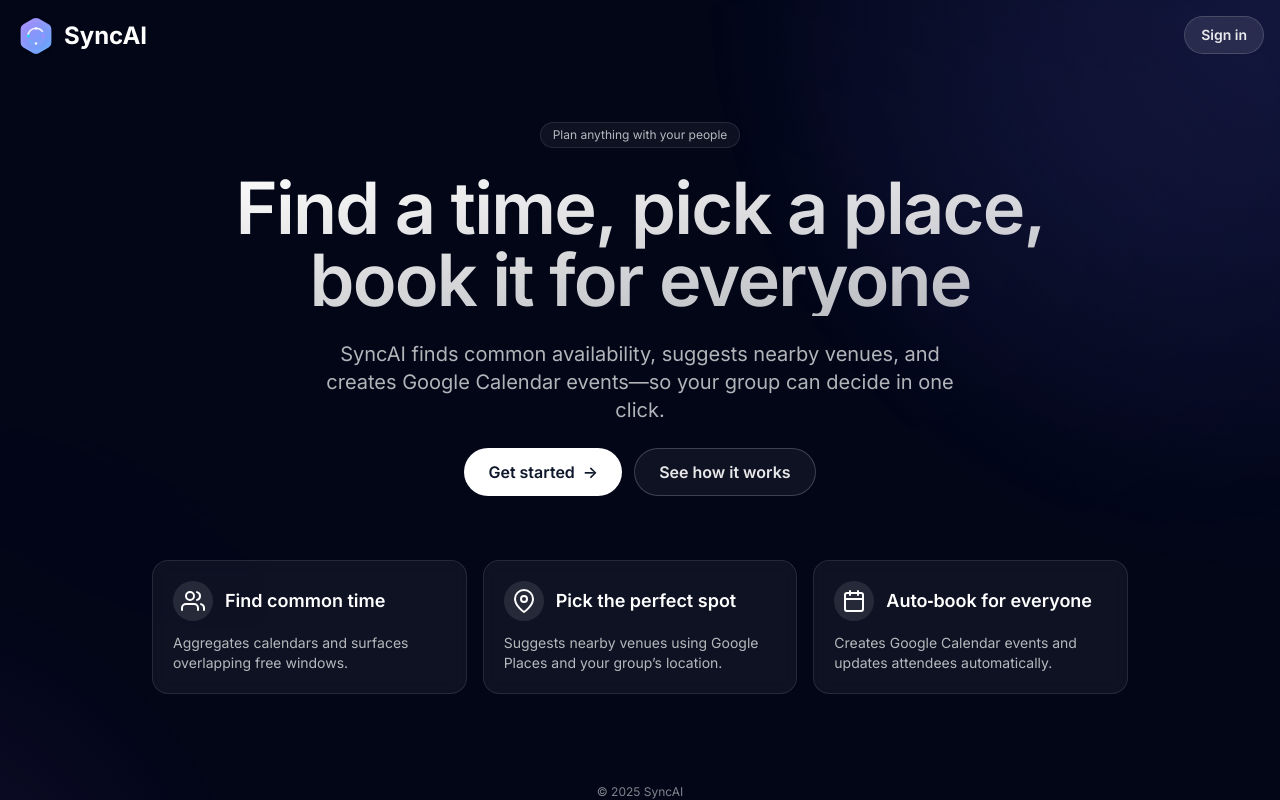
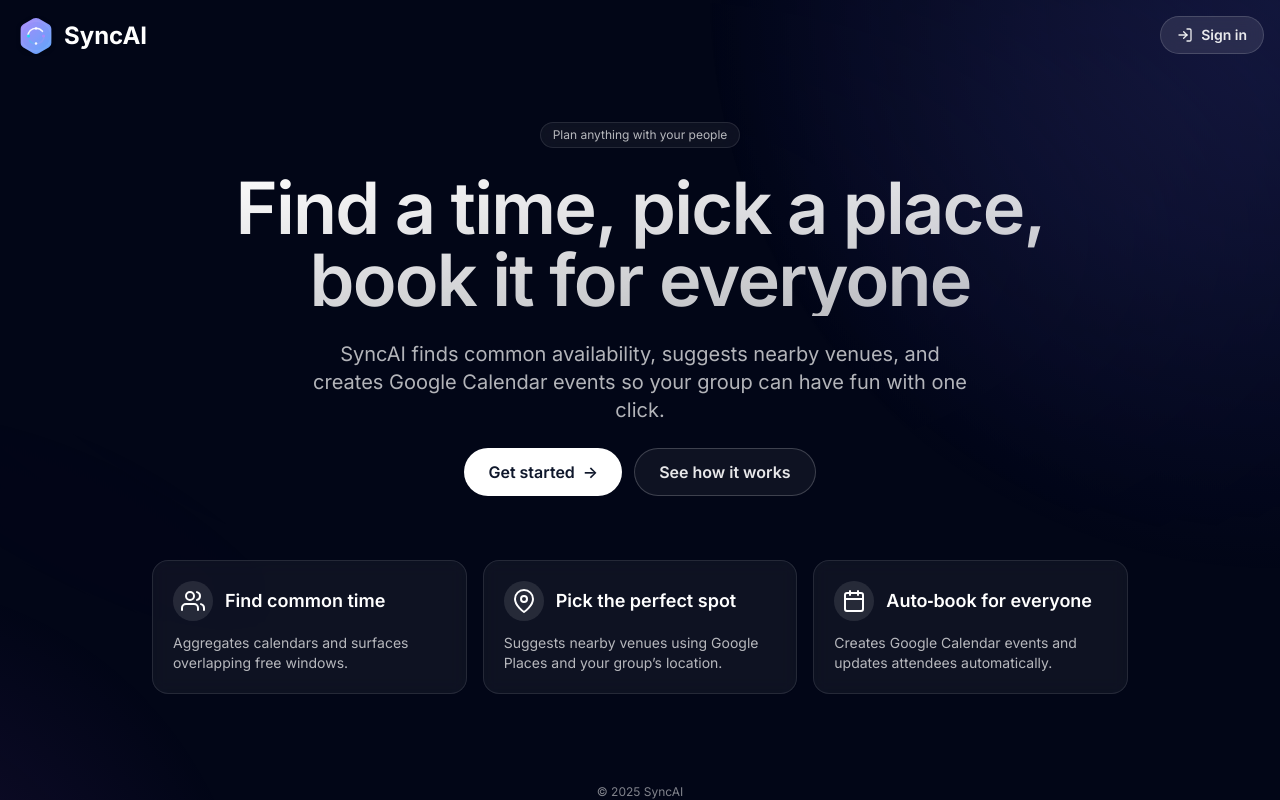
Before and after one commit to LGeoff31/Sync-AI, a Next.js app: page / in a window 1280 px wide. Built offline with nearby package versions, Linux system fonts and the light colour scheme; no server answers.

Commit message:
add icons for sign in and out

```diff
--- a/components/Layout.tsx
+++ b/components/Layout.tsx
@@ -1,5 +1,6 @@
 import Link from "next/link";
 import { ReactNode } from "react";
+import { FiLogIn, FiLogOut } from "react-icons/fi";
 import { useSession, signIn, signOut } from "next-auth/react";
 import { useRouter } from "next/router";
 import Sidebar from "@/components/Sidebar";
@@ -34,16 +35,18 @@
           status === "authenticated" ? (
             <button
               onClick={() => signOut({ callbackUrl: "/" })}
-              className="rounded-full border border-white/15 bg-white/10 px-4 py-2 text-sm font-semibold text-white/90 backdrop-blur transition hover:bg-white/20 cursor-pointer"
+              className="rounded-full border border-white/15 bg-white/10 px-4 py-2 text-sm font-semibold text-white/90 backdrop-blur transition hover:bg-white/20 cursor-pointer inline-flex items-center gap-2"
             >
-              Sign out
+              <FiLogOut className="h-4 w-4" />
+              <span>Sign out</span>
             </button>
           ) : (
             <button
               onClick={() => signIn("google", { callbackUrl: "/" })}
-              className="rounded-full border border-white/15 bg-white/10 px-4 py-2 text-sm font-semibold text-white/90 backdrop-blur transition hover:bg-white/20 cursor-pointer"
+              className="rounded-full border border-white/15 bg-white/10 px-4 py-2 text-sm font-semibold text-white/90 backdrop-blur transition hover:bg-white/20 cursor-pointer inline-flex items-center gap-2"
             >
-              Sign in
+              <FiLogIn className="h-4 w-4" />
+              <span>Sign in</span>
             </button>
           )
         ) : null}
--- a/components/Sidebar.tsx
+++ b/components/Sidebar.tsx
@@ -3,6 +3,7 @@
 import { signOut, useSession, signIn } from "next-auth/react";
 import { useEffect, useRef, useState } from "react";
 import type React from "react";
+import { FiLogIn, FiLogOut } from "react-icons/fi";
 
 function NavItem({ href, label }: { href: string; label: string }) {
   const router = useRouter();
@@ -98,9 +99,10 @@
         <div className="px-4 py-8 border-b border-white/10">
           <button
             onClick={() => signIn("google")}
-            className="mt-3 w-full rounded-md bg-indigo-500 px-3 py-2 text-sm font-medium text-slate-900 hover:bg-indigo-400 transition"
+            className="mt-3 w-full rounded-md bg-indigo-500 px-3 py-2 text-sm font-medium text-slate-900 hover:bg-indigo-400 transition inline-flex items-center justify-center gap-2"
           >
-            Sign in
+            <FiLogIn className="h-4 w-4" />
+            <span>Sign in</span>
           </button>
         </div>
       )}
@@ -134,9 +136,10 @@
               <div className="absolute right-0 bottom-full mb-2 z-20 w-36 rounded-md border border-white/10 bg-slate-900/90 p-1 shadow-lg backdrop-blur">
                 <button
                   onClick={() => signOut({ callbackUrl: "/" })}
-                  className="w-full rounded px-2 py-1.5 text-left text-sm text-white/90 hover:bg-white/10"
+                  className="w-full rounded px-2 py-1.5 text-left text-sm text-white/90 hover:bg-white/10 inline-flex items-center gap-2"
                 >
-                  Sign out
+                  <FiLogOut className="h-4 w-4" />
+                  <span>Sign out</span>
                 </button>
               </div>
             </details>
--- a/pages/index.tsx
+++ b/pages/index.tsx
@@ -17,7 +17,7 @@
         </h1>
         <p className="max-w-2xl text-lg text-white/70 md:text-xl animate-fade-up [animation-delay:200ms]">
           SyncAI finds common availability, suggests nearby venues, and creates
-          Google Calendar events—so your group can decide in one click.
+          Google Calendar events so your group can have fun with one click.
         </p>
         <div className="flex flex-col items-center gap-3 sm:flex-row animate-fade-up [animation-delay:300ms]">
           <button
--- a/pages/profile.tsx
+++ b/pages/profile.tsx
@@ -1,5 +1,6 @@
 import { useSession, signIn } from "next-auth/react";
 import { useEffect, useMemo, useState } from "react";
+import { FiLogIn } from "react-icons/fi";
 
 export default function ProfilePage() {
   const { status, data } = useSession();
@@ -104,9 +105,10 @@
         <p className="text-white/70">Sign in to view your profile.</p>
         <button
           onClick={() => signIn("google")}
-          className="mt-4 rounded-md bg-indigo-500 px-4 py-2 font-medium text-slate-900 hover:bg-indigo-400 transition"
+          className="mt-4 rounded-md bg-indigo-500 px-4 py-2 font-medium text-slate-900 hover:bg-indigo-400 transition inline-flex items-center gap-2"
         >
-          Sign in with Google
+          <FiLogIn className="h-4 w-4" />
+          <span>Sign in with Google</span>
         </button>
       </div>
     );
```
Also changed, not shown: package.json (+7 -5 lines), 1 other file (tests, documents, lock files or other folders).
